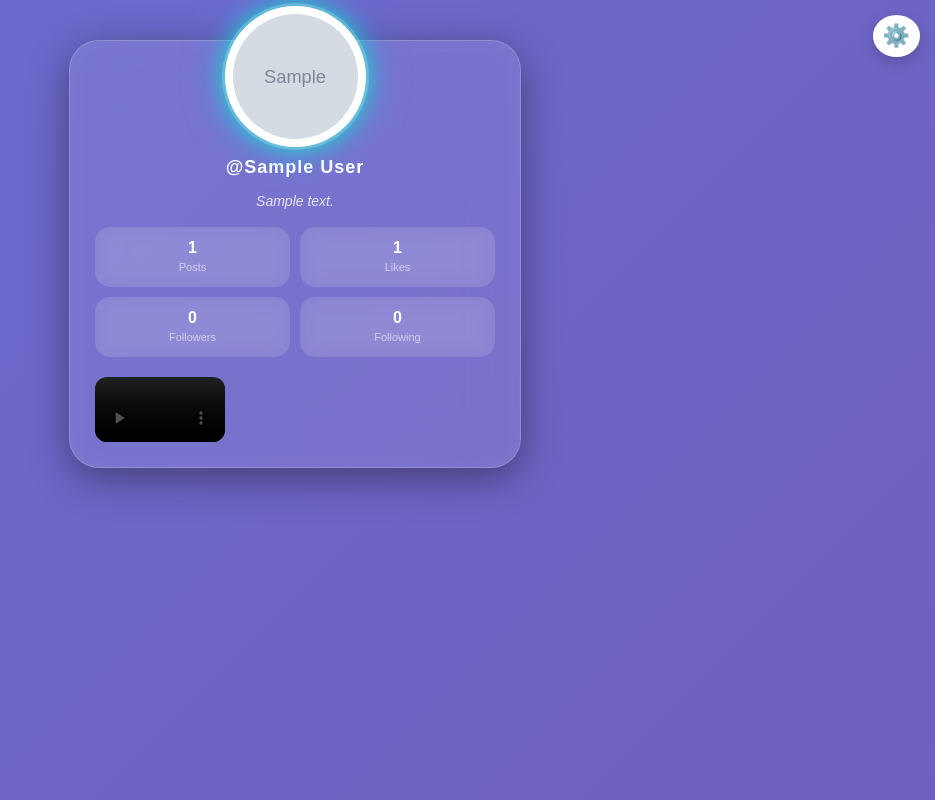
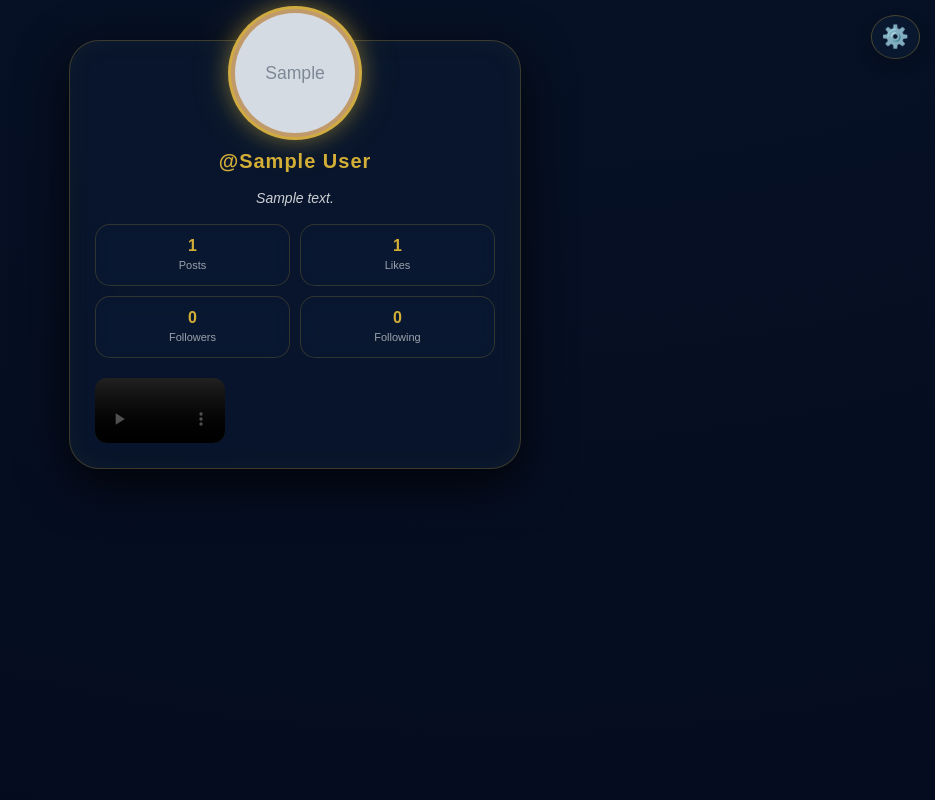
Before and after one commit to aksh336/insta_clone010, a Flask app: page /profile in a window 1280 px wide. Shown: the whole page, without its empty margins (345-1280 px from the left). Run offline with Flask 3, Linux system fonts and the light colour scheme; a user stored in the database is signed in; tables that the repository leaves empty hold one stand-in row (values such as "Sample post"); grey boxes marked "Sample" are stand-in pictures.

Commit message:
update feature

```diff
--- a/templates/profile.html
+++ b/templates/profile.html
@@ -11,10 +11,11 @@
   min-height: 100vh;
 
   /* NEW AESTHETIC BACKGROUND */
- background: linear-gradient(135deg, #667eea, #764ba2);
-  background-size: 400% 400%;
-  animation: gradientMove 10s ease infinite;
-  color: white;
+ background: radial-gradient(circle at top, #0a1930, #020617 70%),
+            linear-gradient(135deg, #020617, #0a1930);
+ background-size: 400% 400%;
+ animation: gradientMove 10s ease infinite;
+ color: #e6e6e6;
 }
 
 @keyframes gradientMove {
@@ -41,16 +42,17 @@
   border-radius: 30px;
 
   /* futuristic glass */
-  background: rgba(255,255,255,0.08);
+  background: rgba(10, 25, 50, 0.6); /* navy glass */
   backdrop-filter: blur(25px);
 
-  border: 1px solid rgba(255,255,255,0.2);
+  border: 1px solid rgba(212,175,55,0.25);
 
   box-shadow:
-    0 10px 40px rgba(0,0,0,0.4),
-    inset 0 0 30px rgba(255,255,255,0.05);
+    0 15px 50px rgba(0,0,0,0.8),
+    inset 0 0 25px rgba(212,175,55,0.05);
 
   text-align: center;
+  transition: 0.3s ease;
 
   animation: floatCard 0.8s ease;
     position: relative;
@@ -85,22 +87,22 @@
     }
 
    .profile-pic {
-  width: 125px;
-  height: 125px;
+  width: 120px;
+  height: 120px;
   border-radius: 50%;
   object-fit: cover;
 
   /* DIFFERENT THEME (LIGHT CONTRAST POP) */
-  background: white;
+  background: #c19a6b; /* camel tone */
   padding: 4px;
 
-  border: 4px solid rgba(255,255,255,0.9);
+  border: 3px solid rgba(212,175,55,0.8);
 
   /* glowing neon ring (different from theme) */
-  box-shadow:
-    0 0 0 3px rgba(255,255,255,0.2),
-    0 0 25px rgba(0, 255, 200, 0.8),
-    0 0 45px rgba(0, 200, 255, 0.4);
+ box-shadow:
+    0 0 20px rgba(212,175,55,0.4),
+    0 0 40px rgba(212,175,55,0.2);
+
 
   transition: 0.3s ease;
 }
@@ -113,7 +115,7 @@
 }
 
 .profile-pic:hover {
-  transform: scale(1.08);
+  transform: scale(1.05);
   box-shadow:
     0 0 0 4px rgba(255,255,255,0.3),
     0 0 35px rgba(0, 255, 200, 1),
@@ -163,9 +165,9 @@
   );
 }
     .bio {
-  font-size: 13px;
+  font-size: 14px;
   color: rgba(255,255,255,0.7);
-  margin-top: 5px;
+  margin-top: 6px;
   font-style: italic;
 }
 
@@ -184,18 +186,21 @@
   border-radius: 15px;
   text-align: center;
 
-  background: rgba(255,255,255,0.1);
+  background: rgba(10, 25, 50, 0.5);
   backdrop-filter: blur(10px);
+  border: 1px solid rgba(212,175,55,0.2);
+  transition: 0.3s;
 }
+
 .stat-box:hover {
-  transform: translateY(-3px);
-  background: rgba(0,255,225,0.15);
+  transform: translateY(-4px);
+  background:rgba(212,175,55,0.1);
 }
 
 .stat-box b {
   display: block;
   font-size: 16px;
-  color: white;
+  color:  #d4af37;
 }
 
 .stat-box span {
@@ -217,6 +222,8 @@
   height: 130px;
   object-fit: cover;
   border-radius: 12px;
+  box-shadow:
+   0 5px 20px rgba(0,0,0,0.6);
 
   transition: 0.3s;
 }
@@ -250,7 +257,9 @@
       top: 15px;
       right: 15px;
       font-size: 22px;
-      background: white;
+      background: rgba(10,25,50,0.8);
+      color: #d4af37;
+      border: 1px solid rgba(212,175,55,0.3);
       padding: 8px 10px;
       border-radius: 50%;
       box-shadow: 0 5px 15px rgba(0,0,0,0.2);
@@ -263,7 +272,8 @@
       position: fixed;
       top: 55px;
       right: 15px;
-      background: white;
+      background: rgba(10,25,50,0.9);
+      backdrop-filter: blur(20px);
       padding: 10px;
       border-radius: 12px;
       box-shadow: 0 10px 25px rgba(0,0,0,0.2);
@@ -274,17 +284,17 @@
       display: block;
       padding: 8px;
       text-decoration: none;
-      color: #333;
+      color: #e6e6e6;
     }
 
     .menu a:hover {
-      background: #f3f4f6;
+      background: rgba(212,175,55,0.1);
       border-radius: 8px;
     }
 .user_idname {
   margin-top: 10px;
-  font-size: 18px;
-  color: white;
+  font-size: 20px;
+  color: #d4af37;
   letter-spacing: 1px;
 }
     /* MODAL */
@@ -300,9 +310,12 @@
     }
 
     .modal-content {
-      background: white;
+      background: rgba(10,25,50,0.95);
+      backdrop-filter: blur(20px);
       padding: 20px;
       border-radius: 15px;
+      border: 1px solid rgba(212,175,55,0.3);
+      color: white;
       width: 90%;
       max-width: 350px;
     }
```
